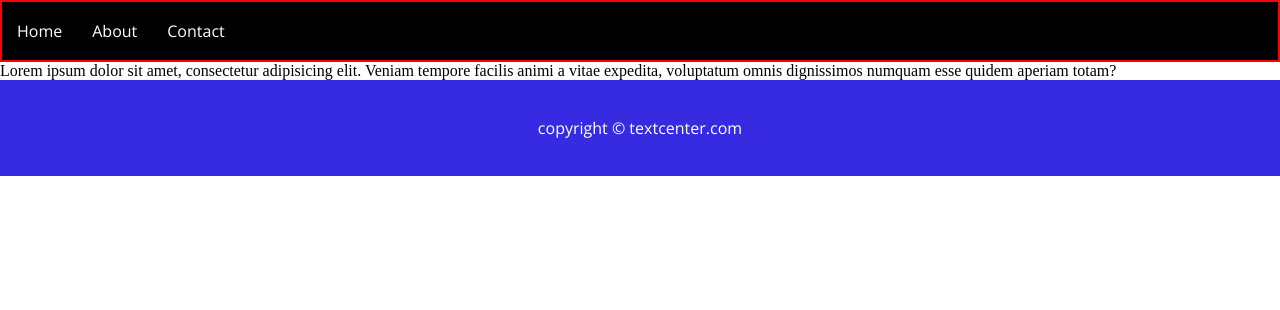
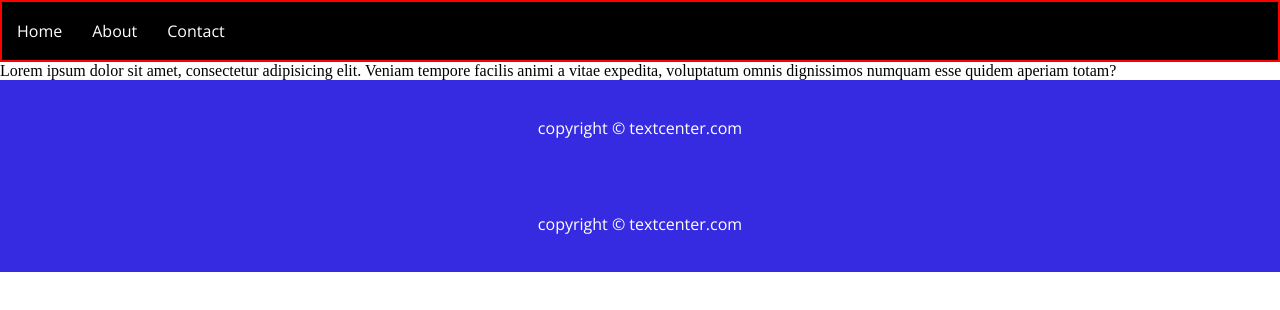
Before and after one commit to noyon042/HTML-CSS-CORE-CONCEPT, a plain HTML site: page index.html in a window 1280 px wide. Drawn offline with nearby package versions, Linux system fonts and the light colour scheme.

Commit message:
created another footer

```diff
--- a/index.html
+++ b/index.html
@@ -64,5 +64,8 @@ Lorem ipsum dolor sit amet, consectetur adipisicing elit. Veniam tempore facilis
     <footer>
        <p class="text"> copyright &copy textcenter.com</p>
     </footer>
+    <footer>
+       <p class="text"> copyright &copy textcenter.com</p>
+    </footer>
 </body>
 </html>
```
